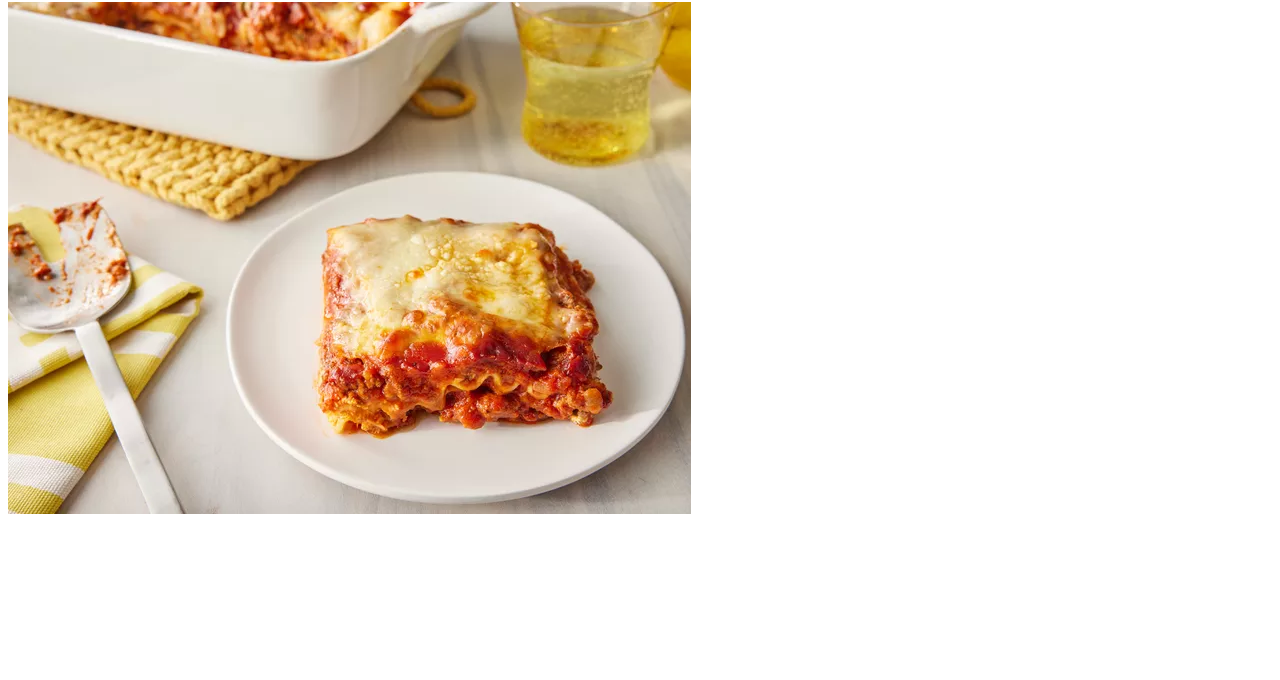
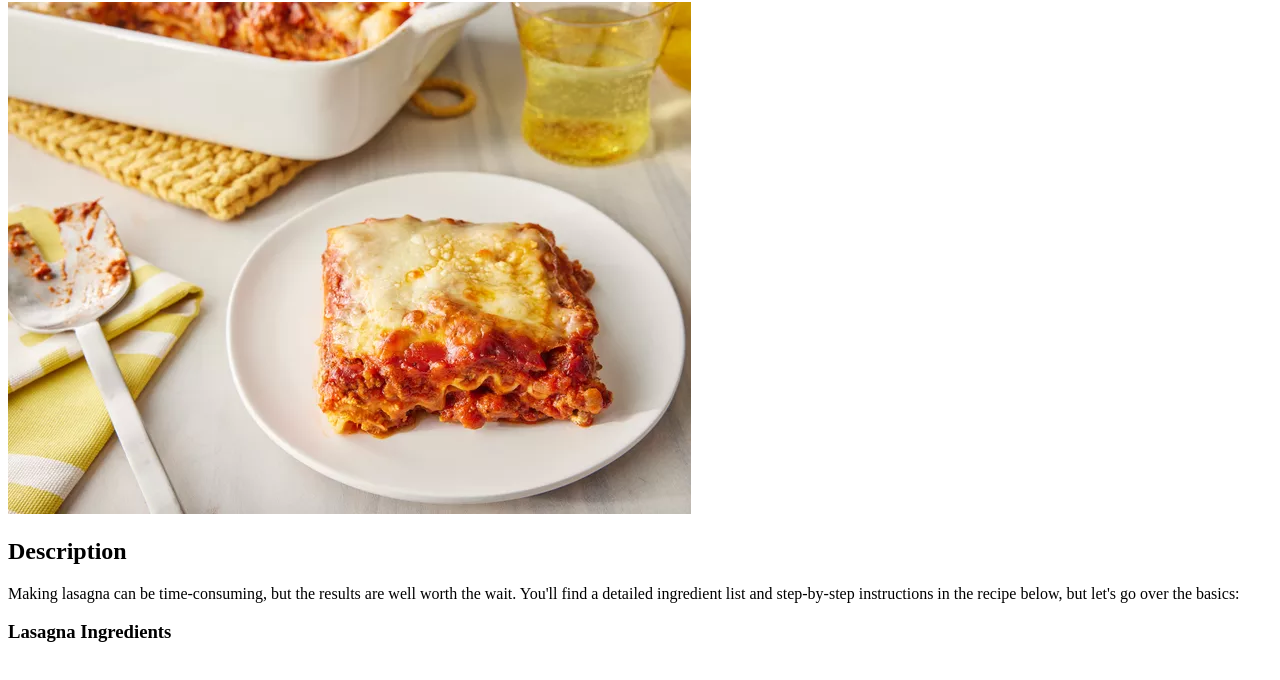
Before and after one commit to denys-badass/odin-recipes, a plain HTML site: page recipes/lasagna.html in a window 1280 px wide. Shown: the part 78-758 px from the top of the page. Drawn offline with Linux system fonts and the light colour scheme.

Commit message:
Add decription for lasagna

```diff
--- a/recipes/lasagna.html
+++ b/recipes/lasagna.html
@@ -10,6 +10,11 @@
 <body>
     <h1>Lasagna</h1>
     <img src="img/lasagna-1.webp" alt="lasagna" />
+    <h2>Description</h2>
+    <p>Making lasagna can be time-consuming, but the results are well worth the wait. You'll find a detailed ingredient
+        list and step-by-step instructions in the recipe below, but let's go over the basics:</p>
+    <h3>Lasagna Ingredients</h3>
+
 </body>
 
 </html>
```
